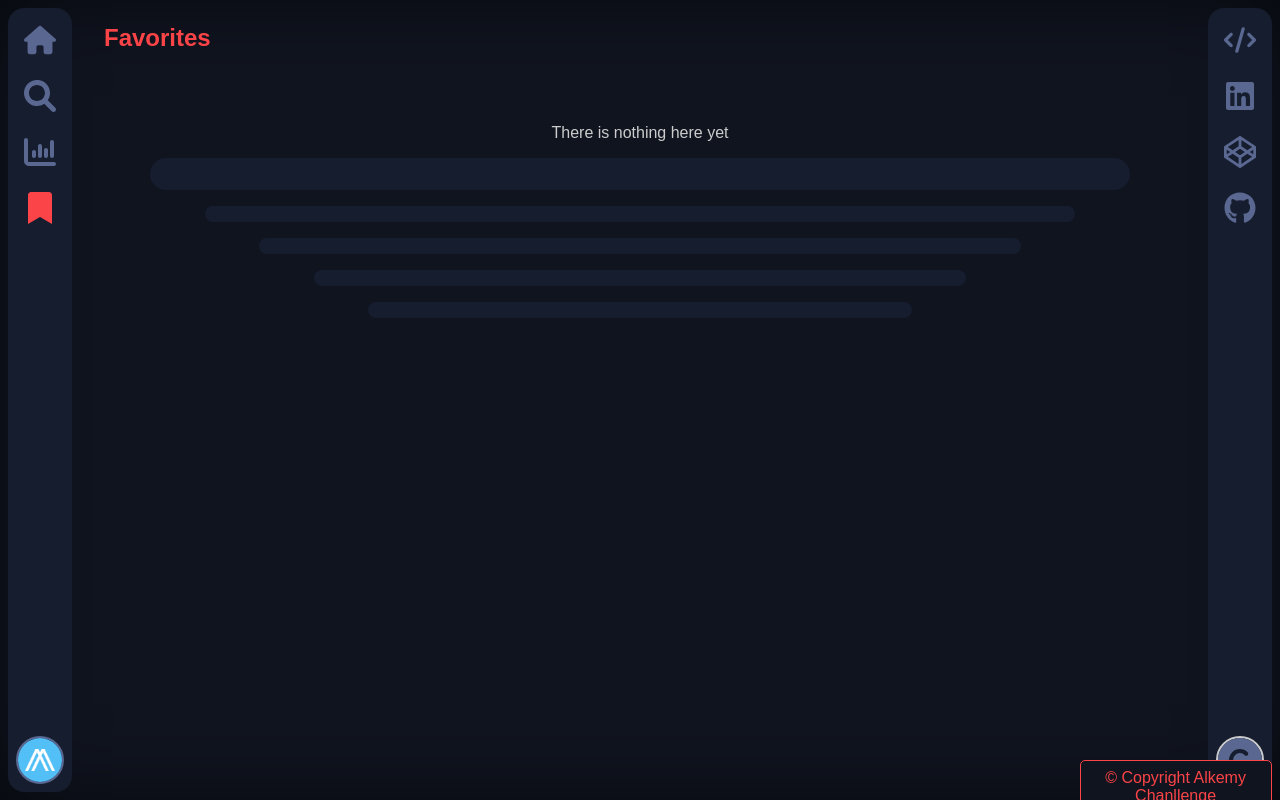
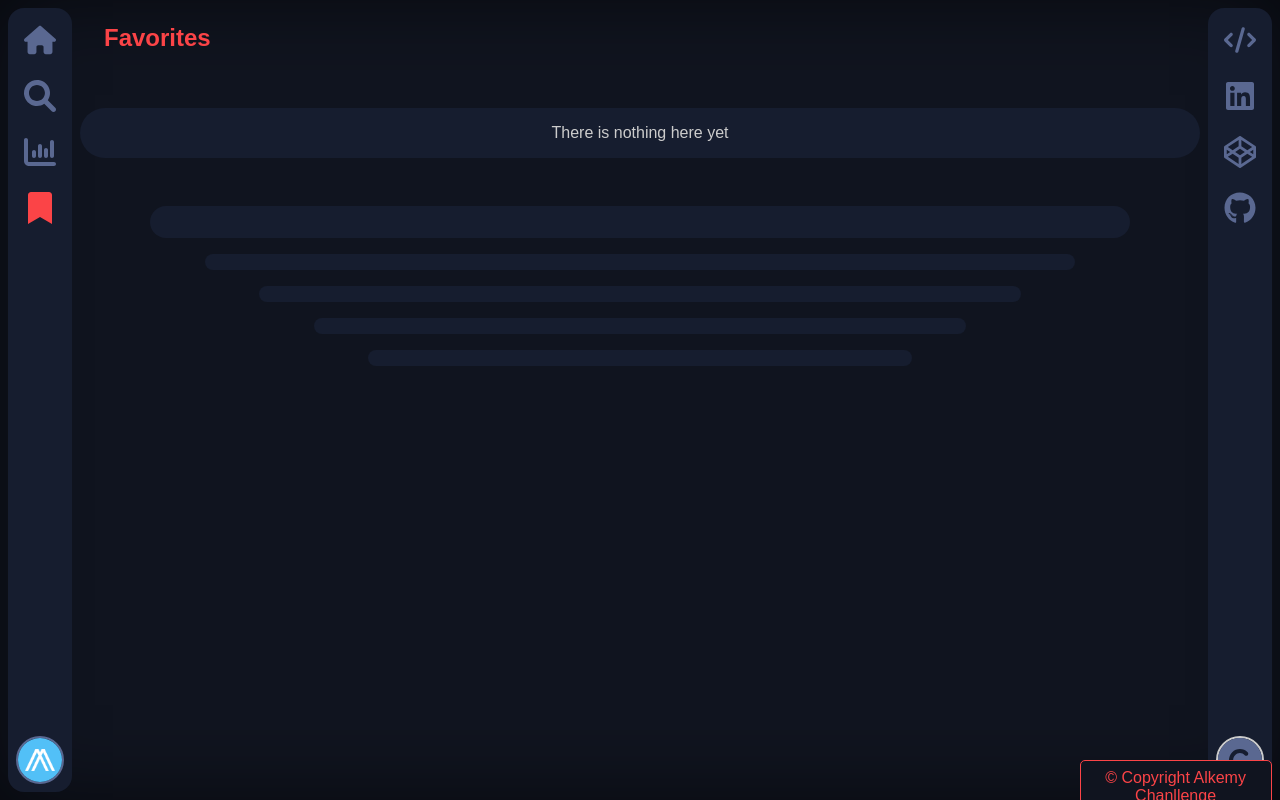
Before and after one commit to Sergio-Ivan-Melgarejo/skill-up-react-1, a React (Create React App) app: page /favorites in a window 1280 px wide. Built offline with nearby package versions, Linux system fonts and the light colour scheme; sample sign-in values are in the browser's storage.

Commit message:
added error page

```diff
--- a/src/App.js
+++ b/src/App.js
@@ -11,6 +11,7 @@ import Detail from "./pages/Detail";
 import Search from "./pages/Search";
 import Favorites from "./pages/Favorites";
 import Home from "./pages/Home";
+import Error from "./pages/Error";
 
 // Style
 import "./css/app.css";
@@ -58,6 +59,7 @@ function App() {
             <Route path="/detail/:id" element={<Detail logged={logged} addOrDemoveFromFavorite={addOrDemoveFromFavorite} />}></Route>
             <Route path="/search/*" element={<Search logged={logged} addOrDemoveFromFavorite={addOrDemoveFromFavorite} />}></Route>
             <Route path="/favorites" element={<Favorites logged={logged} addOrDemoveFromFavorite={addOrDemoveFromFavorite} />}></Route>
+            <Route path="*" element={<Error logged={logged} />}></Route>
           </Routes>
         </main>
         <Footer />
--- a/src/context/LanguageContext.js
+++ b/src/context/LanguageContext.js
@@ -10,25 +10,25 @@ const translations = {
           line1:"Películas ilimitadas",
           line2:"Mira en cualquier lugar. Cancele en cualquier momento.",
           mgs1:"Bienvenida usuario, busca en la",
-          mgs2:"o ver la tendencia actual en la",
+          mgs2:"o ve la tendencia actual en la",
           mgs3:"y guarda lo que quieras en",
           mgs4:"¿Listo para mirar?",
           mgs5:"para poder buscar y ver más.",
           btn1:"sección de búsqueda",
           btn2:"sección de tendencias",
           btn3:"sección de favoritos",
-          btn4:"Registrate"
+          btn4:"Regístrate"
         },
         header:{
             nav1:"Inicio",
-            nav2:"Busqueda",
+            nav2:"Búsqueda",
             nav3:"Tendencias",
             nav4:"Favoritos",
             nav5:"Ingresar",
             subNav:{
                 btn1:"Cerrar seccion"
             },
-            msg1:'Esta seguro?',
+            msg1:'Estas seguro?',
             msg2:"Si"
         },
         footer:"Portafolio",
@@ -36,8 +36,8 @@ const translations = {
             title:"Tendencias"
         },
         search:{
-            title:"Busquedas",
-            placeholder:"Pelicula...",
+            title:" Busquedas",
+            placeholder:" Pelicula ...",
             btn:"Buscar",
             msg1:"No se han encontrado resultados",
             msg2:"Debes poner una palabra",
@@ -58,6 +58,9 @@ const translations = {
         },
         extra:{
             line1:"No hay resultado"
+        },
+        error:{
+            line1:"Esta Página no existe"
         }
     },
     "en-US": {
@@ -115,6 +118,9 @@ const translations = {
         },
         extra:{
             line1:"No results found"
+        },
+        error:{
+            line1:"This page does not exist"
         }
     },
 };
--- a/src/css/general.css
+++ b/src/css/general.css
@@ -154,9 +154,11 @@ ul{
 
 .nothing{
     text-align: center;
-    margin: 0;
-    margin-top: 3em;
+    margin: 2em 0;
+    padding: 1em;
+    border-radius: 2em;
     color: var(--text-second-color);
+    background-color: var(--bg-card-color);
 }
 
 .detalle{
@@ -170,6 +172,11 @@ ul{
     margin: auto;
 }
 
+.detalle.reverse{
+    flex-direction: column-reverse;
+}
+
+
 .detalle__box{
     background-color: var(--bg-card-color);
     border-radius: 2em;
@@ -180,3 +187,10 @@ ul{
 .detalle__box:nth-child(3){height: 1em; width: 70%;}
 .detalle__box:nth-child(4){height: 1em; width: 60%;}
 .detalle__box:nth-child(5){height: 1em; width: 50%;}
+
+.nothing.error,
+.detalle__box.error{
+    background-color: var(--primary-color);
+    color: var(--bg-color);
+    font-weight: bolder;
+}
--- /dev/null
+++ b/src/pages/Error.js
@@ -0,0 +1,30 @@
+import React, { useContext } from 'react'
+
+// context
+import LanguageContext from '../context/LanguageContext'
+
+const Error = () => {
+    const {texts} = useContext(LanguageContext);
+    return (
+        <div className='error'>
+            <h2 className='title'>Error</h2>
+            <div className='detalle reverse'>
+                <div className='detalle__box error'></div>
+                <div className='detalle__box error'></div>
+                <div className='detalle__box error'></div>
+                <div className='detalle__box error'></div>
+                <div className='detalle__box error'></div>
+            </div>
+            <p className='nothing error'>{texts.error.line1}</p>
+            <div className='detalle'>
+                <div className='detalle__box error'></div>
+                <div className='detalle__box error'></div>
+                <div className='detalle__box error'></div>
+                <div className='detalle__box error'></div>
+                <div className='detalle__box error'></div>
+            </div>
+        </div>
+    )
+}
+
+export default Error
```
